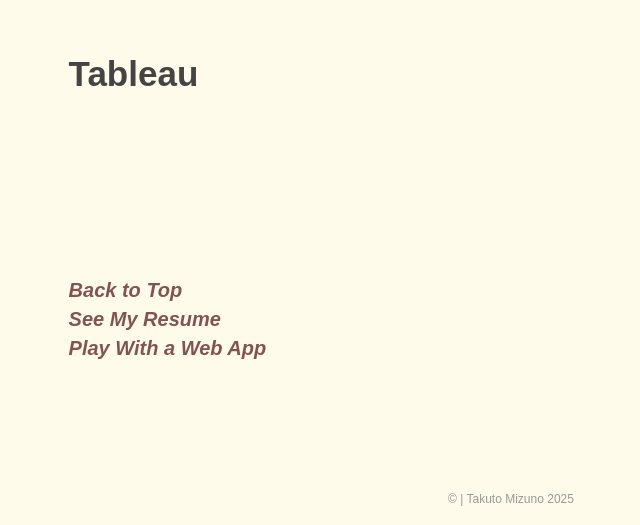
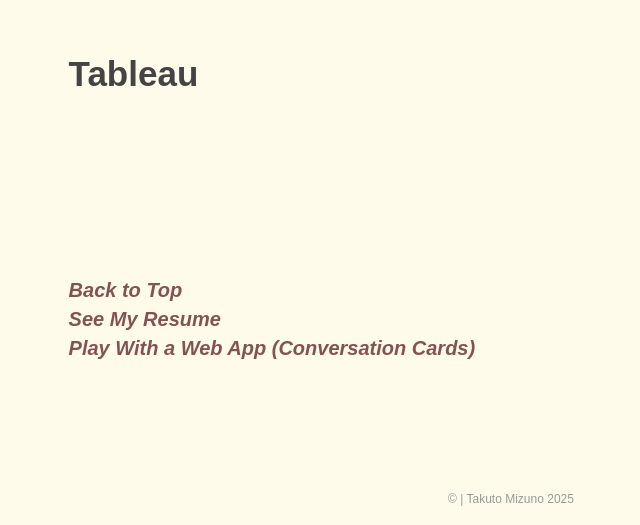
Before and after one commit to takuto808/IS201-Final, a plain HTML site: page scratch.html in a window 1280 px wide. Shown: the part 5267-5792 px from the top of the page, without its empty margins (129-769 px from the left). Drawn offline with Linux system fonts and the light colour scheme.

Commit message:
Update scratch.html

```diff
--- a/scratch.html
+++ b/scratch.html
@@ -153,7 +153,7 @@
 
         <a href="#top" class="margin0" style="font-size: 20px; font-style: italic;">Back to Top</a><br>
         <a href="index.html" class="margin0" style="font-size: 20px; font-style: italic;">See My Resume</a><br>
-        <a href="deepconvo.html" class="margin0" style="font-size: 20px; font-style: italic;">Play With a Web App</a>
+        <a href="deepconvo.html" class="margin0" style="font-size: 20px; font-style: italic;">Play With a Web App (Conversation Cards)</a>
         <br>
         <br>
         <br>
```
